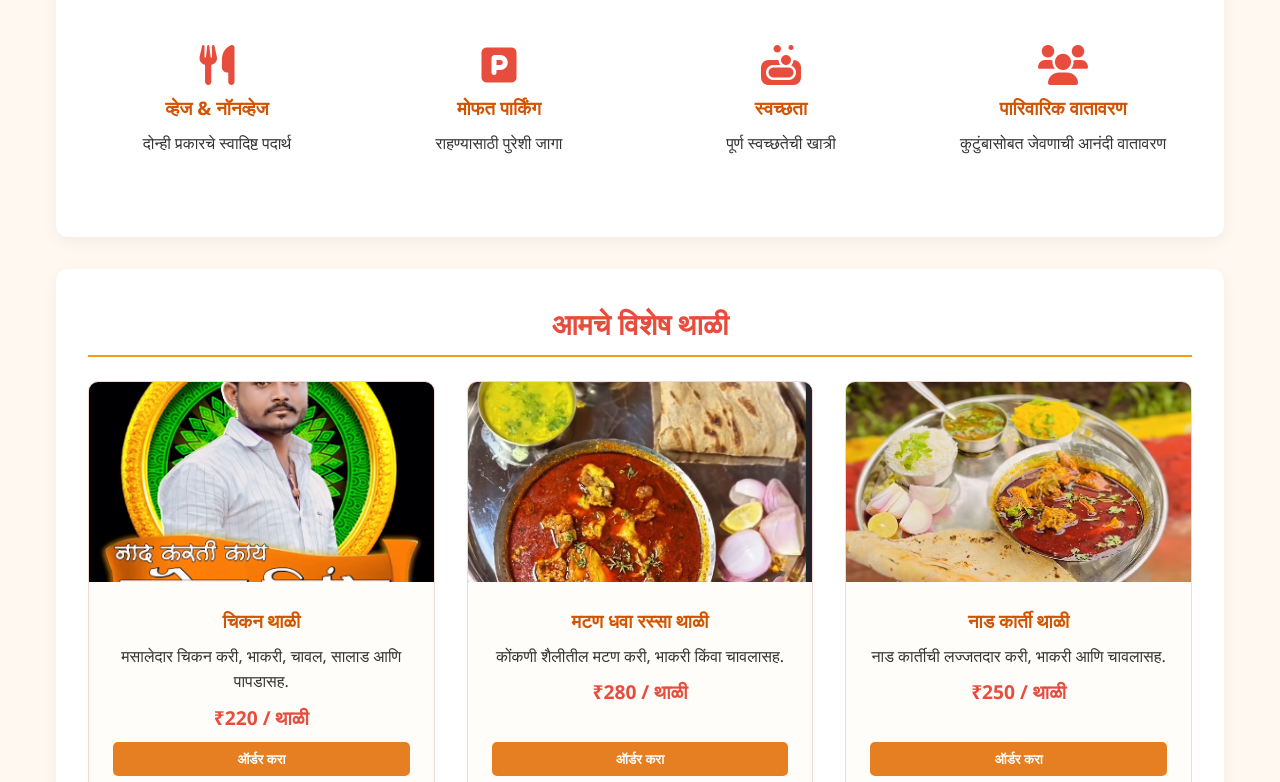
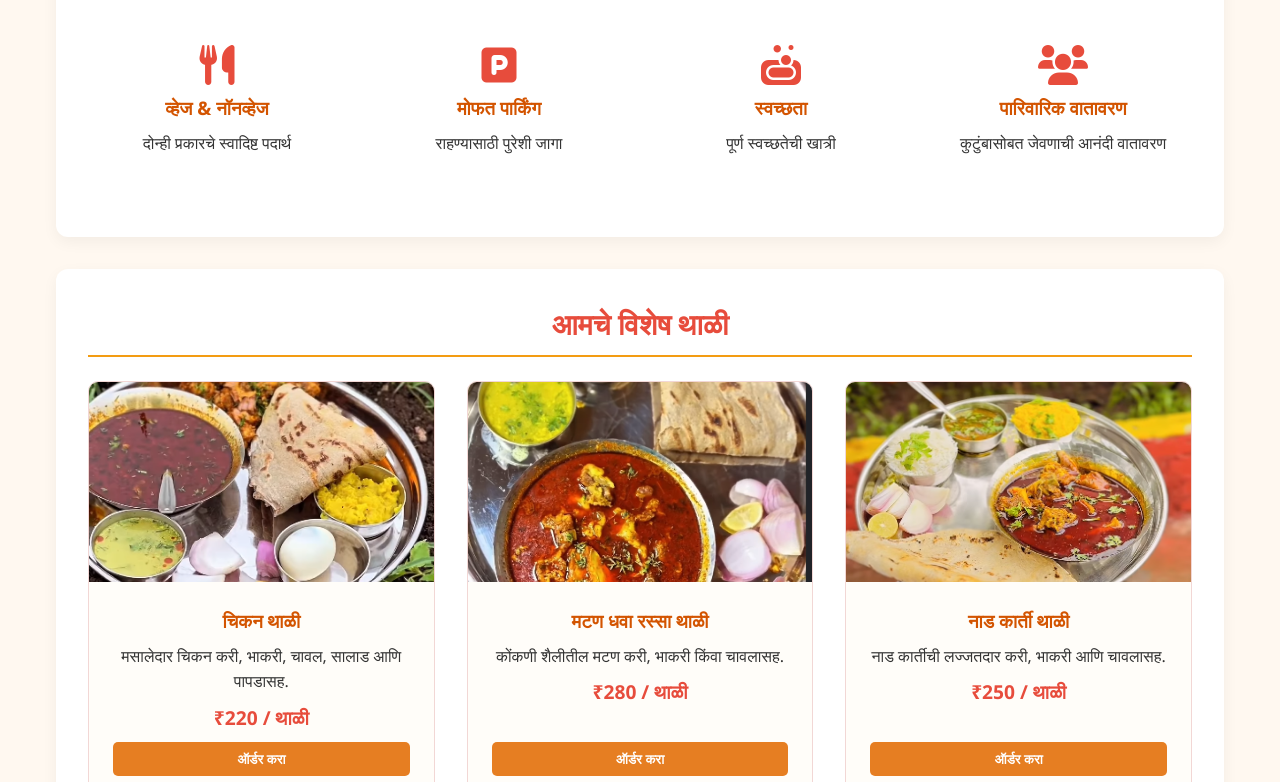
Before and after one commit to arman94081/-, a plain HTML site: page index.html in a window 1280 px wide. Shown: the part 1093-1875 px from the top of the page. Drawn offline with Linux system fonts and the light colour scheme.

Commit message:
Update index.html

```diff
--- a/index.html
+++ b/index.html
@@ -408,7 +408,7 @@
         </div>
       </div>
       <div class="about-image">
-        <img src="OWNER.PNG" alt="हॉटेल तिरंगा आतील भाग">
+        <img src="OWNER.png" alt="हॉटेल तिरंगा आतील भाग">
       </div>
     </div>
   </section>
@@ -444,7 +444,7 @@
     <div class="products">
       <div class="product-card">
         <div class="product-img">
-          <img src="OWNER.png" alt="चिकन थाळी">
+          <img src="C.png" alt="चिकन थाळी">
         </div>
         <div class="product-info">
           <h3>चिकन थाळी</h3>
```
